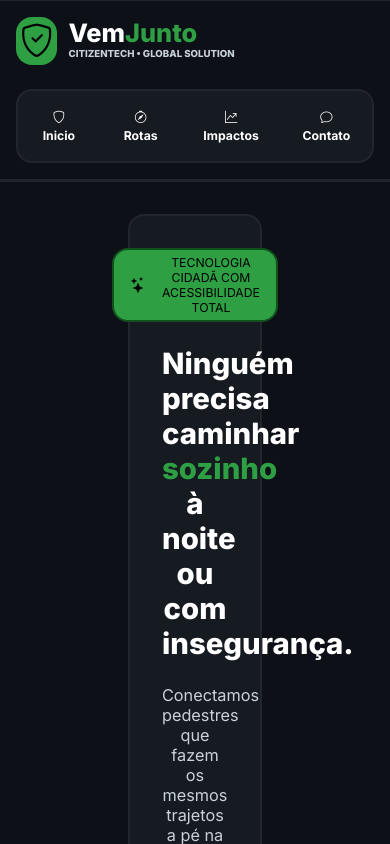
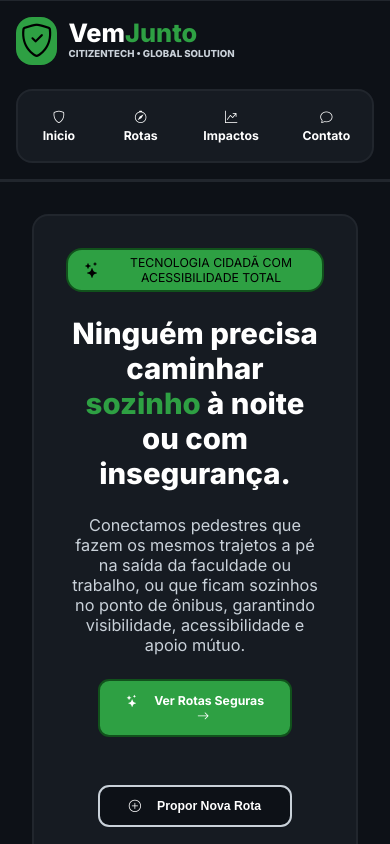
Before and after one commit to StefanyDuarteCunha/vemjunto-citizentech-fiap, a React (Vite) app: page / in a window 390 px wide. Built offline with nearby package versions, Linux system fonts and the light colour scheme.

Commit message:
ajustes de css

```diff
--- a/src/css/buscaRotas.css
+++ b/src/css/buscaRotas.css
@@ -14,7 +14,8 @@
 .busca-rota-title {
     color: var(--branco-puro);
     font-size: var(--fonte-2-25-to-1-5);
-    margin-bottom: 1rem;
+    margin-bottom: 3rem;
+    text-align: center;
 }
 
 .busca-rota-icon {
@@ -71,3 +72,12 @@ input::placeholder, .select-label, .checkbox-label {
     color: var(--vermelho-suave);
     margin: 0 1rem;
 }
+
+
+/* ---------------------------------------------------- Configurações Busca Rota - Medias ---------------------------------------------------- */
+
+@media (max-width: 900px) {
+    .container-filtros-rotas {
+        flex-direction: column;
+    }
+}
--- a/src/css/indexCard.css
+++ b/src/css/indexCard.css
@@ -286,6 +286,10 @@
     .card-3-container-info {
         flex-direction: column;
     }
+
+    .card-1-container, .card-4-container, .index-container-line-cards {
+        margin: 0 5rem 2rem;
+    }
 }
 
 @media (max-width: 900px) {
@@ -300,10 +304,18 @@
     .card-1-container-button {
         flex-direction: column;
     }
+
+    .card-1-container, .card-4-container, .index-container-line-cards {
+        margin: 0 4rem 2rem;
+    }
 }
 
 @media (max-width: 700px) {
     .card-3-container-info, .card-4-container {
         flex-direction: column;
     }
+
+    .card-1-container, .card-4-container, .index-container-line-cards {
+        margin: 0 2rem 2rem;
+    }
 }
```
